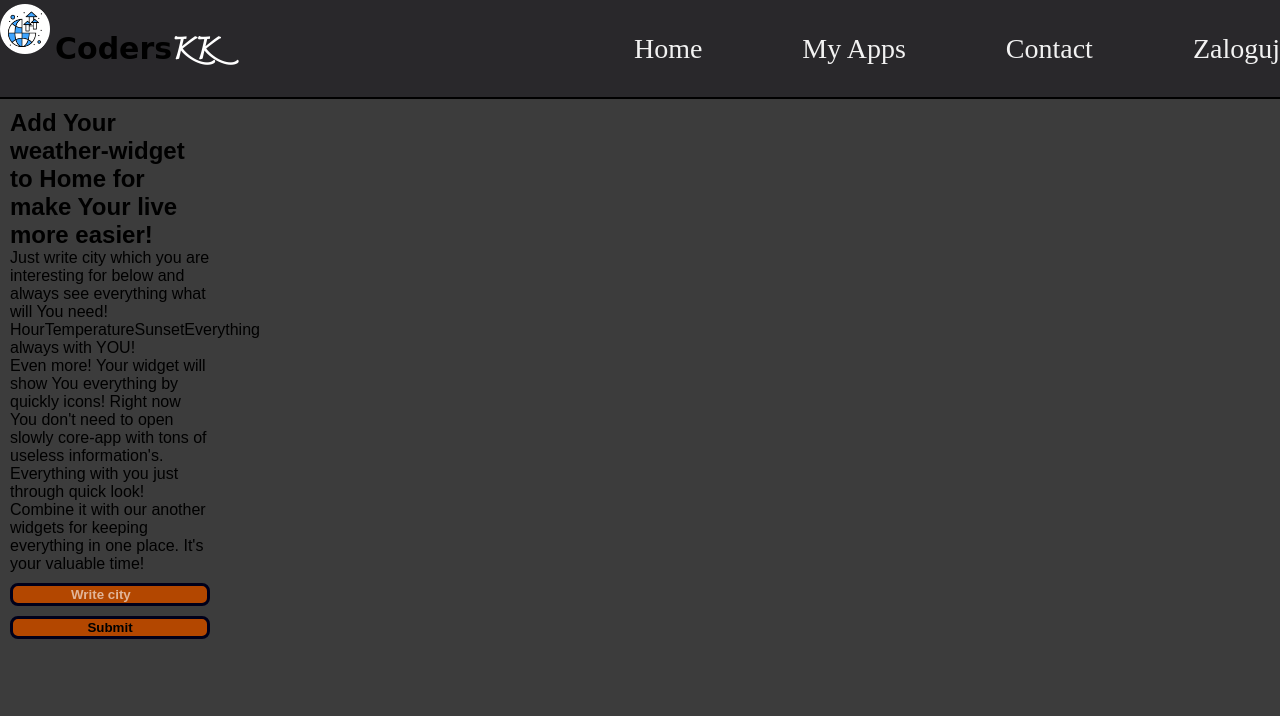
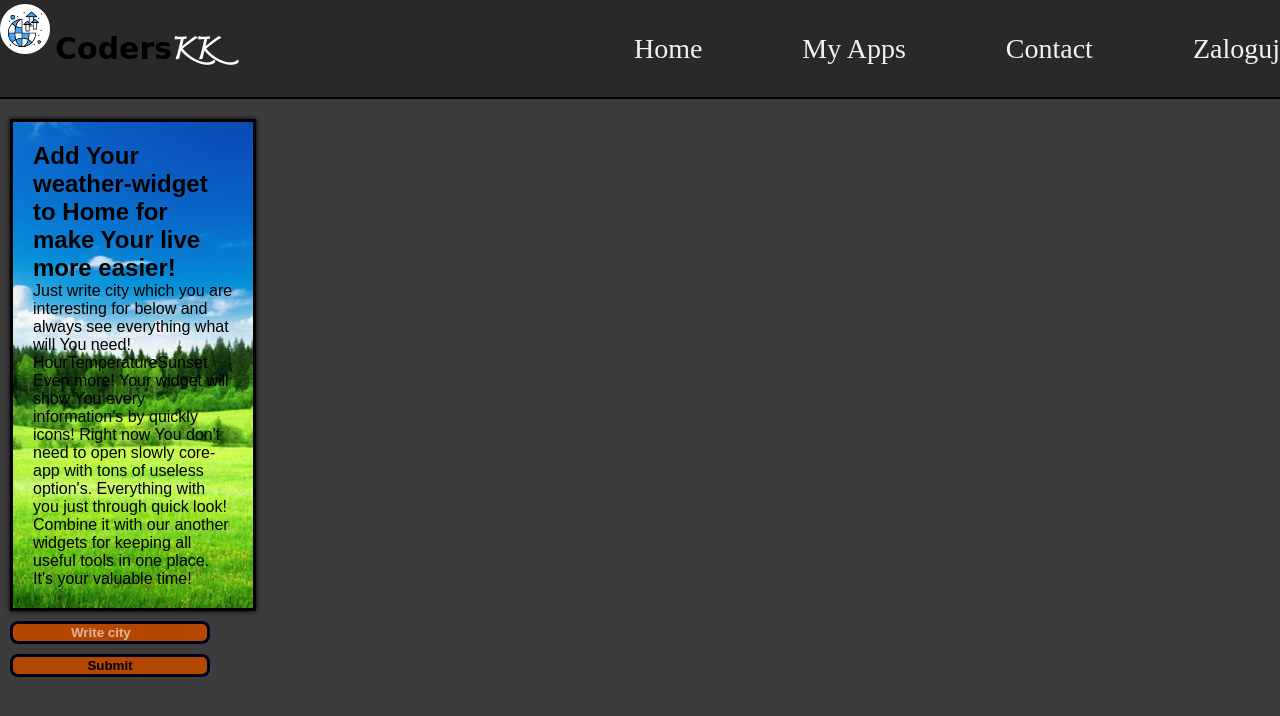
Before and after one commit to Konradk7/react-global-app, a React (Create React App) app: page / in a window 1280 px wide. Shown: the top 716 px of the page. Built offline with nearby package versions, Linux system fonts and the light colour scheme.

Commit message:
Background + rebuild weather text

```diff
--- a/src/components/WeatherForm.js
+++ b/src/components/WeatherForm.js
@@ -4,17 +4,16 @@ function WeatherForm({value, change, submit}) {
     return (
 
         <form onSubmit={submit} className="weather-form">
-            <div>
-                <h2> Add Your weather-widget to Home for make Your live more easier!</h2>
+            <div className="weather-form-container">
+                <h2 className="weather-form-container__title"> Add Your weather-widget to Home for make Your live more easier!</h2>
                 <p> Just write city which you are interesting for below and always see everything what will You need!</p>
                 <span>Hour</span>
                 <span>Temperature</span>
                 <span>Sunset</span>
-                <span>Everything always with <span>YOU!</span></span>
-                <p>Even more! Your widget will show You everything by quickly icons! Right now You don't need to open slowly
-                    core-app with tons of useless information's. Everything with you just through quick look!
+                <p>Even more! Your widget will show You every information's by quickly icons! Right now You don't need to open slowly
+                    core-app with tons of useless option's. Everything with you just through quick look!
                 </p>
-                <p>Combine it with our another widgets for keeping everything in one place. It's your valuable time!</p>
+                <p>Combine it with our another widgets for keeping all useful tools in one place. It's your valuable time!</p>
             </div>
             <input
                 type="text"
--- a/src/components/WeatherResult.js
+++ b/src/components/WeatherResult.js
@@ -17,7 +17,7 @@ function WeatherResult({city, time, temp, sun, remove}) {
             {temp ?
                 <div className="weather-container">
 
-                    <h3 className="weather-container__head"><p style={{ textOverflowMode: "ellipsis"}}>{city}</p>
+                    <h3 className="weather-container__head"><p >{city}</p>
                         <span className="weather-container__head-remove" onClick={remove}>X</span>
                     </h3>
 
--- a/src/sass/components/_WeatherForm.scss
+++ b/src/sass/components/_WeatherForm.scss
@@ -14,13 +14,24 @@
     background-color: $color-error-message;
     cursor: default;
     font-family: "Droid Sans";
-    padding: 10px 20px;
+    padding: toRem(10) toRem(20);
     text-align: center;
     text-transform: uppercase;
   }
 }
 
 .weather-form {
+  &-container {
+    background-image: url("../../images/weather.jpg");
+    background-repeat: no-repeat;
+    background-size: cover;
+    background-position: center;
+    width: 200px;
+    box-shadow: 0 0 5px 0 black;
+    padding: 20px;
+    margin-top: 10px;
+    border: 3px solid black;
+  }
 
   &__input-text {
     border-radius: toRem(8);
```
Also changed, not shown: src/images/weather.jpg (added).
